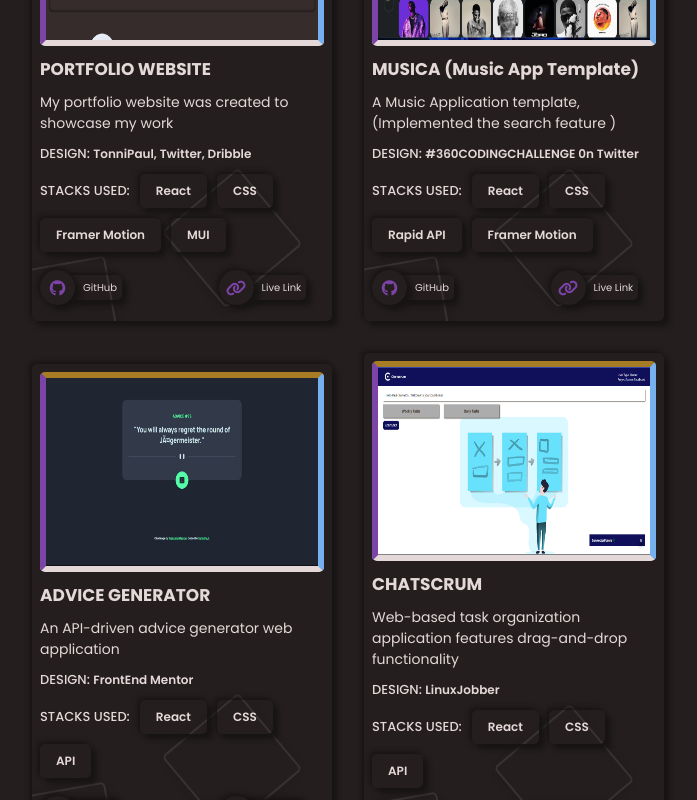
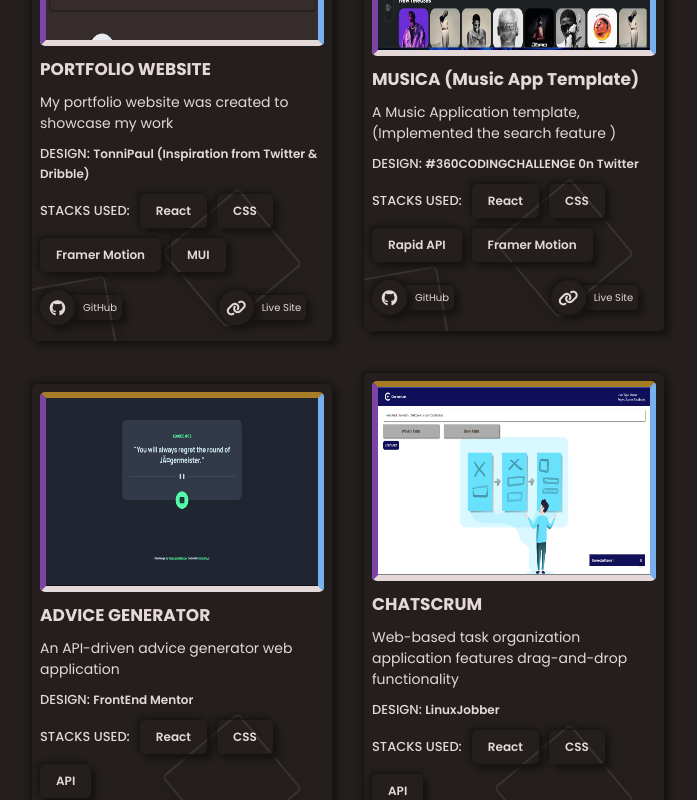
Before and after one commit to TonniPaul/portfolion, a React (Create React App) app: page / in a window 1280 px wide. Shown: the part 2000-2800 px from the top of the page, without its empty margins (292-989 px from the left). Built offline with nearby package versions, Linux system fonts and the light colour scheme; a web font is replaced by a local one.

Commit message:
Bug fixes, optimization and typography update

```diff
--- a/src/Object Files/projectObject.js
+++ b/src/Object Files/projectObject.js
@@ -9,7 +9,7 @@
     stacks: ["React", "CSS", "Framer Motion", "MUI"],
     liveSite: "https://tonnipaul.com",
     github: "https://github.com/TonniPaul/portfolion",
-    design: "TonniPaul, Twitter, Dribble",
+    design: "TonniPaul (Inspiration from Twitter & Dribble)",
   },
   {
     id: uuid(),
--- a/src/cards/projectCard/ProjectCard.jsx
+++ b/src/cards/projectCard/ProjectCard.jsx
@@ -38,7 +38,7 @@
           className="flex links__cont"
         >
           <span className="project-links">
-            <i className="fa-brands fa-github class-purple"></i>
+            <i className="fa-brands fa-github"></i>
           </span>
           <p className="btn link_text">GitHub</p>
         </a>
@@ -48,9 +48,9 @@
           className="flex links__cont"
         >
           <span className="project-links">
-            <i className="fa-solid fa-link class-purple"></i>
+            <i className="fa-solid fa-link"></i>
           </span>
-          <p className="btn link_text">Live Link</p>
+          <p className="btn link_text">Live Site</p>
         </a>
       </div>
     </div>
--- a/src/cards/projectCard/projectCard.css
+++ b/src/cards/projectCard/projectCard.css
@@ -105,10 +105,6 @@
    box-shadow: var(--box-shadow-dark);
 }
 
-.class-purple {
-   color: var(--primary-text);
-}
-
 .project--title {
    font-size: 17px;
 }
--- a/src/components/navbar/navBar.css
+++ b/src/components/navbar/navBar.css
@@ -27,6 +27,7 @@
 }
 .active {
    box-shadow: var(--inset-box) !important;
+   border-radius: 10px 30px 10px 30px;
 }
 .links-container {
    display: flex;
@@ -126,8 +127,10 @@
    .links-container {
       top: 56px;
    }
+
    .links {
       width: 90vw;
       justify-content: flex-start !important;
+      border-radius: 0;
    }
 }
--- a/src/index.css
+++ b/src/index.css
@@ -6,7 +6,7 @@
   --primary-text: #7d44a8;
   --alt-text: #76B0EF;
   --box-shadow: 5px 5px 10px #b5b5b5, -2px -2px 10px #fff;
-  --inset-box: inset 5px 10px 8px #b5b5b5, inset -5px -5px 8px #d8cccc;
+  --inset-box: inset 5px 10px 8px #b5b5b5, inset -5px -5px 8px #fff;
   --transition: all .4s ease-in-out;
   --black: #636363;
   --purple-box-shadow: 1px 1px 10px #301645, -1px -1px 10px #7e45aa;
```
